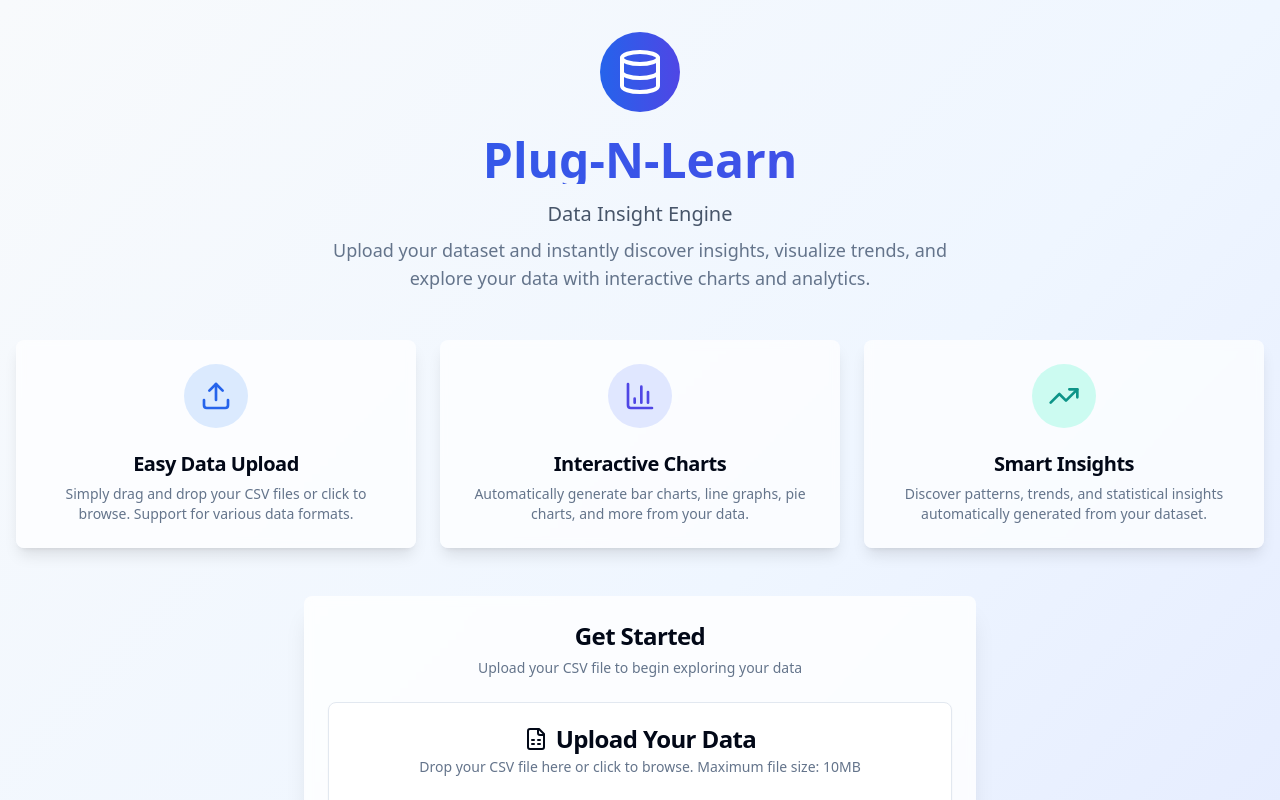
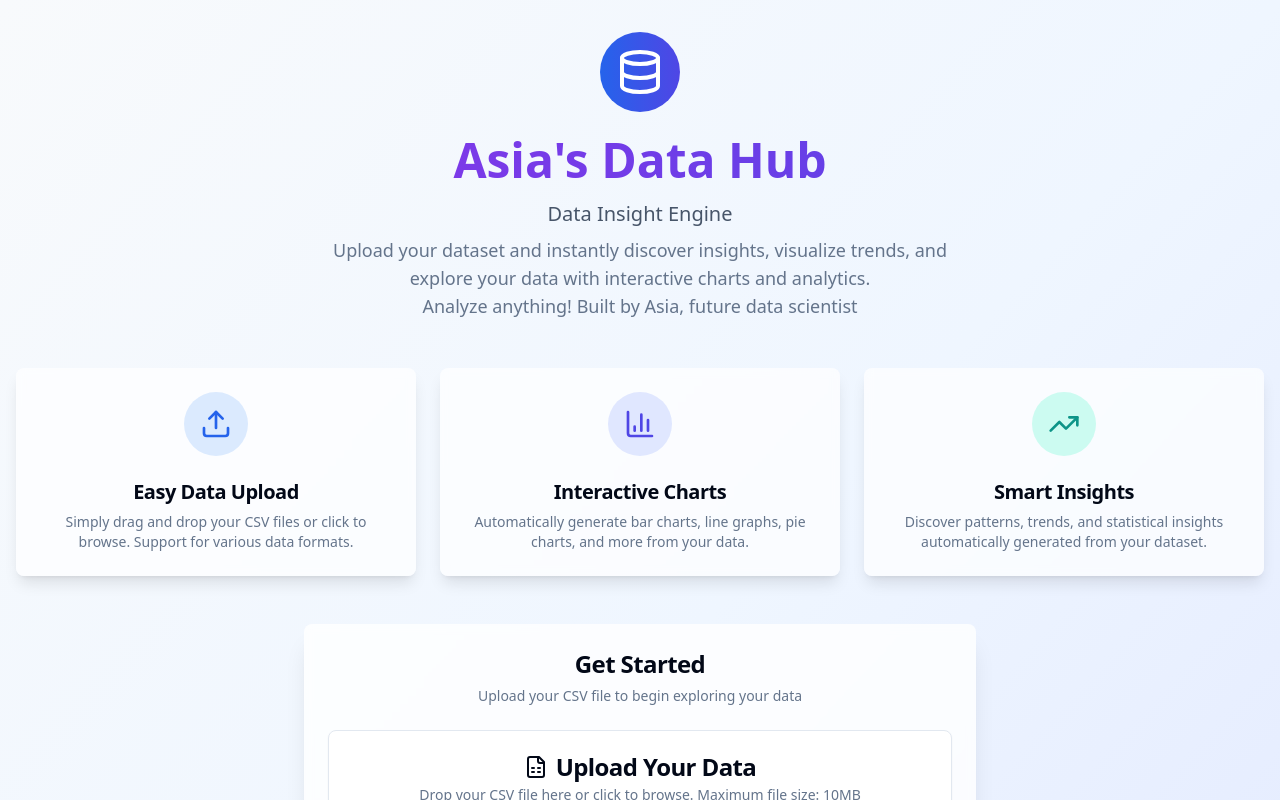
Before and after one commit to asiachat/data-analysis-dashboard-asia, a React (Vite) app: page / in a window 1280 px wide. Shown: the top 800 px of the page. Built offline with nearby package versions, Linux system fonts and the light colour scheme.

Commit message:
added title and subtitle

```diff
--- a/src/pages/Index.tsx
+++ b/src/pages/Index.tsx
@@ -49,13 +49,15 @@ const Index = () => {
           </div>
 
           {/* 📝 WEEK 1: Students customize this title with their name */}
-          <h1 className="text-5xl font-bold bg-gradient-to-r from-blue-600 to-indigo-600 bg-clip-text text-transparent mb-4">
-            Plug-N-Learn
+          <h1 className="text-5xl font-bold bg-gradient-to-r from-purple-600 to-indigo-600 bg-clip-text text-transparent mb-4">
+            Asia's Data Hub
           </h1>
           <p className="text-xl text-slate-600 mb-2">Data Insight Engine</p>
           <p className="text-lg text-slate-500 max-w-2xl mx-auto">
             Upload your dataset and instantly discover insights, visualize trends, and explore your data with interactive charts and analytics.
           </p>
+          <p className="text-lg text-slate-500 max-w-2xl mx-auto">
+          Analyze anything! Built by Asia, future data scientist</p>
         </div>
 
         {/* 🔧 WEEK 2: ADD YOUR PROGRESS COMPONENT HERE! */}
```
